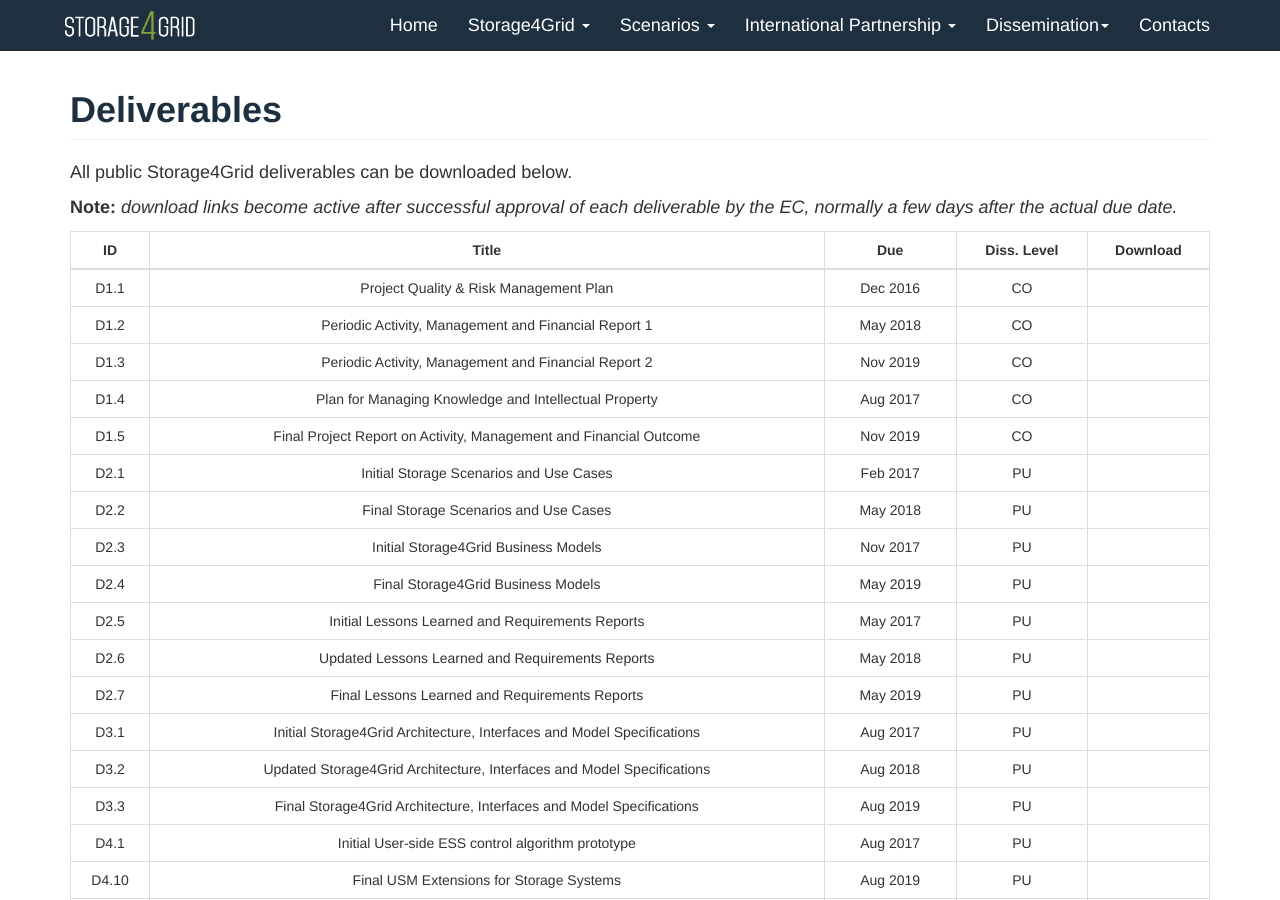
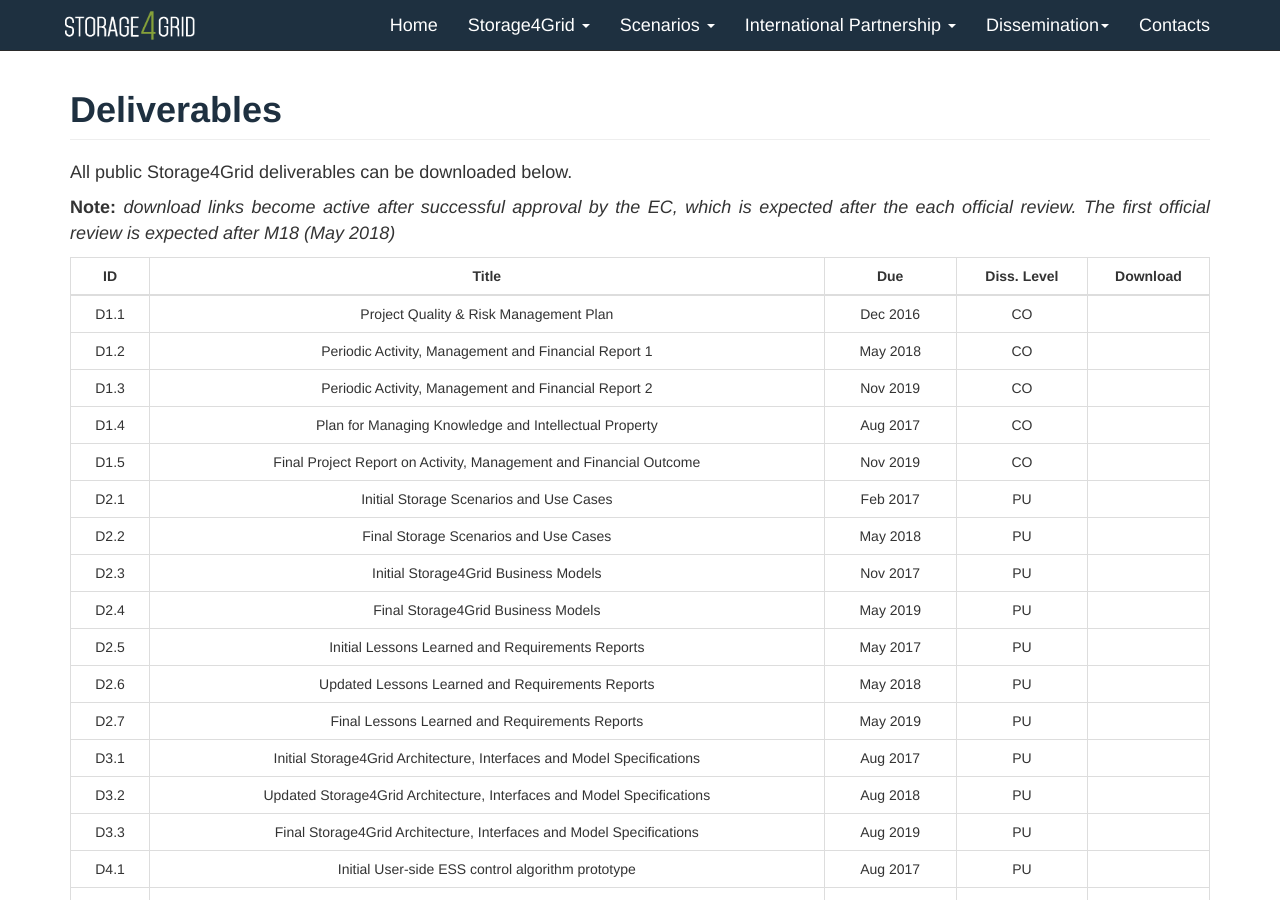
Before and after one commit to storage4grid/storage4grid.github.io, a Jekyll site: the page built from pages/deliverables.md, in a window 1280 px wide and 900 px high. Built offline with Jekyll 4.4.1, drawn with Linux system fonts in a browser that asks for light colours; comment, search, counter and statistics services are not loaded.

Commit message:
minor fix

```diff
--- a/pages/deliverables.md
+++ b/pages/deliverables.md
@@ -5,7 +5,7 @@ title: Deliverables
 
 All public Storage4Grid deliverables can be downloaded below.
 
-**Note:** *download links become active after successful approval of each deliverable by the EC, normally a few days after the actual due date.*
+**Note:** *download links become active after successful approval by the EC, which is expected after the each official review. The first official review is expected after M18 (May 2018)*
 
 |:---:|:---:|:---:|:---:|:---:|
 | ID | Title | Due | Diss. Level | Download |
```
